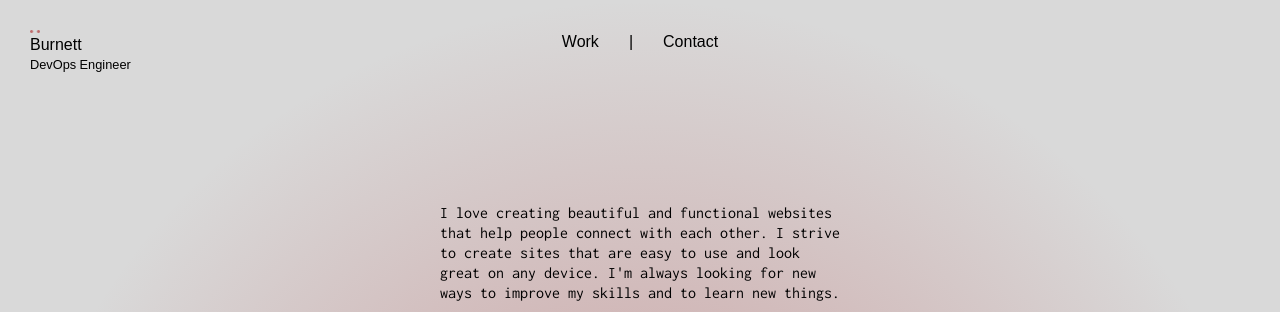
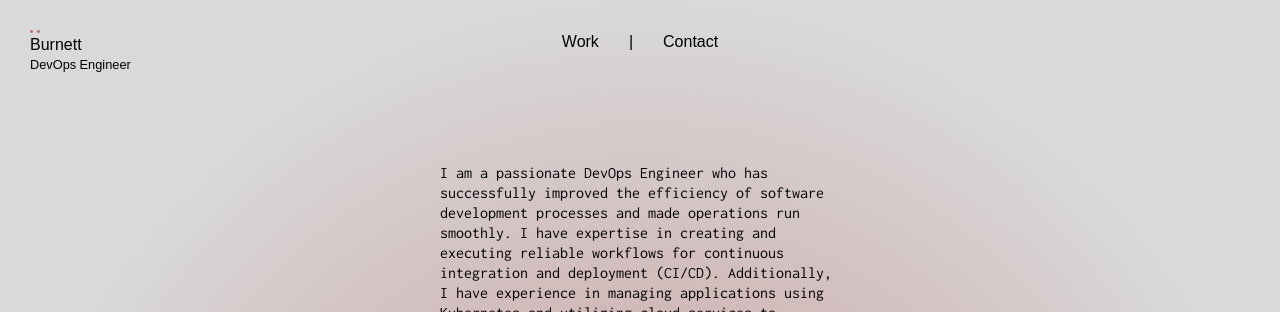
Before and after one commit to burnett-ghartey/portfolio, a website built with Parcel: page index.html in a window 1280 px wide. Shown: the top 312 px of the page. Built offline with nearby package versions, Linux system fonts and the light colour scheme.

Commit message:
updated bio

```diff
--- a/index.html
+++ b/index.html
@@ -40,9 +40,7 @@
             </div>
         </div>
         <div class="bio_content">
-            <span class="bio_text"> I love creating beautiful and functional websites that help people connect with
-                each other. I strive to create sites that are easy to use and look great on any device. I'm
-                always looking for new ways to improve my skills and to learn new things. </span>
+            <span class="bio_text"> I am a passionate DevOps Engineer who has successfully improved the efficiency of software development processes and made operations run smoothly. I have expertise in creating and executing reliable workflows for continuous integration and deployment (CI/CD). Additionally, I have experience in managing applications using Kubernetes and utilizing cloud services to establish a scalable and strong infrastructure. </span>
             <div class="bio_content_socials">
                 <a href="https://www.linkedin.com/in/burnett-ghartey" target="_blank">
                     <div class="social_icon">
```
